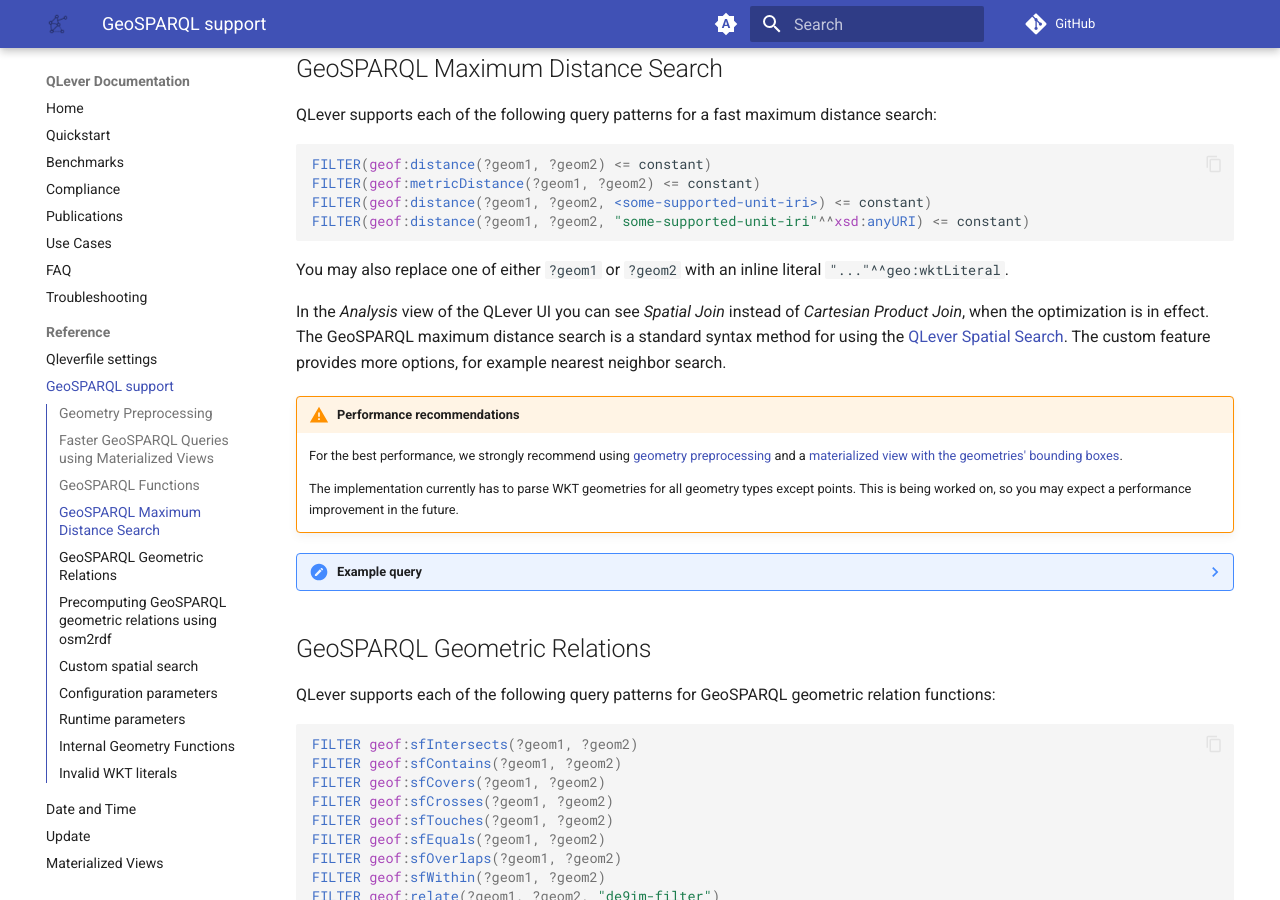
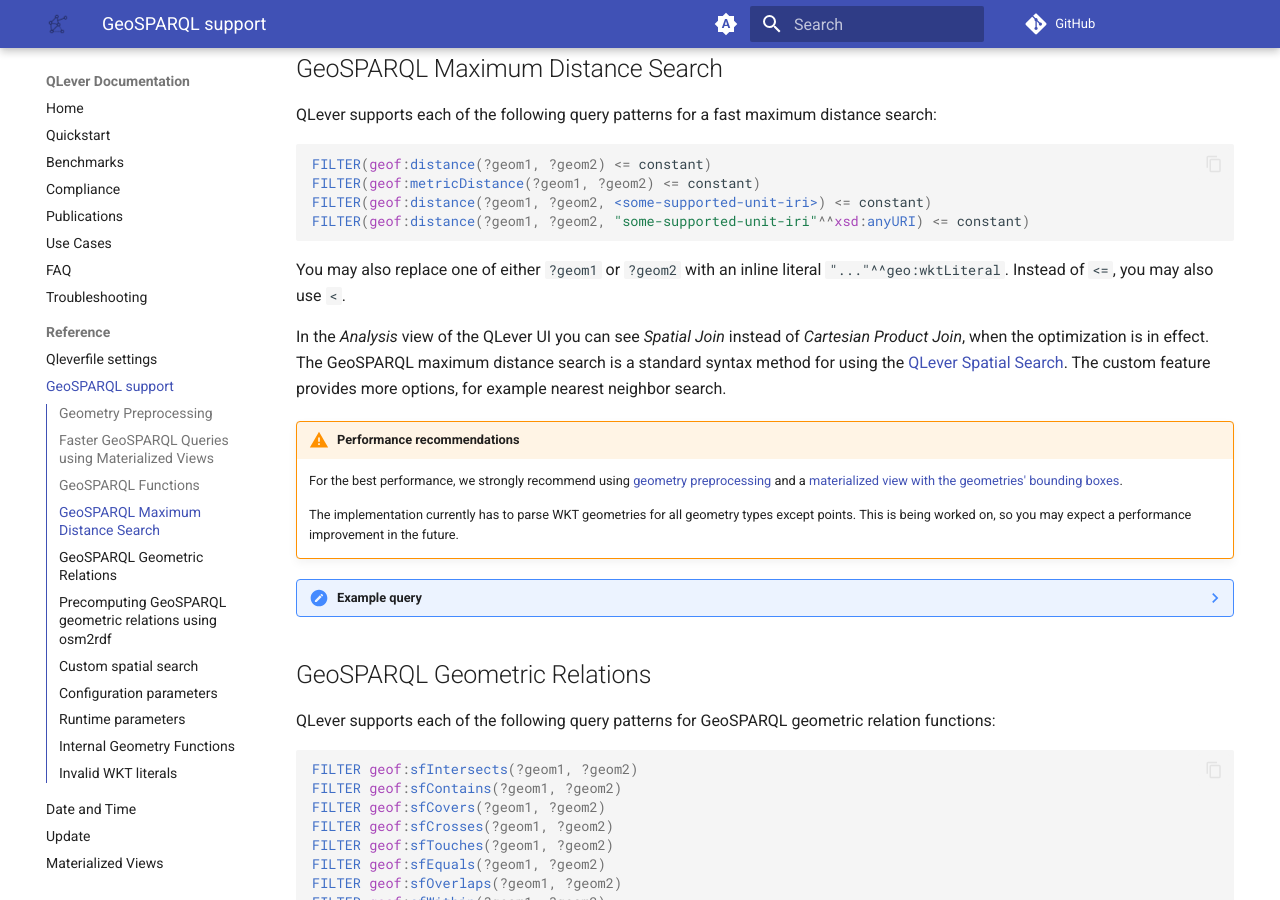
Before and after one commit to qlever-dev/qlever-docs, an MkDocs documentation site: the page built from docs/geosparql.md, in a window 1280 px wide and 900 px high, scrolled down 3492 px. Built offline with MkDocs 1.6.1 and Material for MkDocs 9.7.7, drawn with Linux system fonts in a browser that asks for light colours; plug-ins that fetch from the network failed and are left out; comment, search, counter and statistics services are not loaded; the version menu is left out.

Commit message:
Document GeoSPARQL maximum distance search with `<` (#59)
Corresponds to ad-freiburg/qlever#3904

````diff
--- a/docs/geosparql.md
+++ b/docs/geosparql.md
@@ -326,6 +326,7 @@ FILTER(geof:distance(?geom1, ?geom2, "some-supported-unit-iri"^^xsd:anyURI) <= c
 ```
 
 You may also replace one of either `?geom1` or `?geom2` with an inline literal `"..."^^geo:wktLiteral`.
+Instead of `<=`, you may also use `<`.
 
 In the *Analysis* view of the QLever UI you can see *Spatial Join* instead of *Cartesian Product Join*, when the optimization is in effect. The GeoSPARQL maximum distance search is a standard syntax method for using the [QLever Spatial Search](#custom-spatial-search). The custom feature provides more options, for example nearest neighbor search.
 
````
